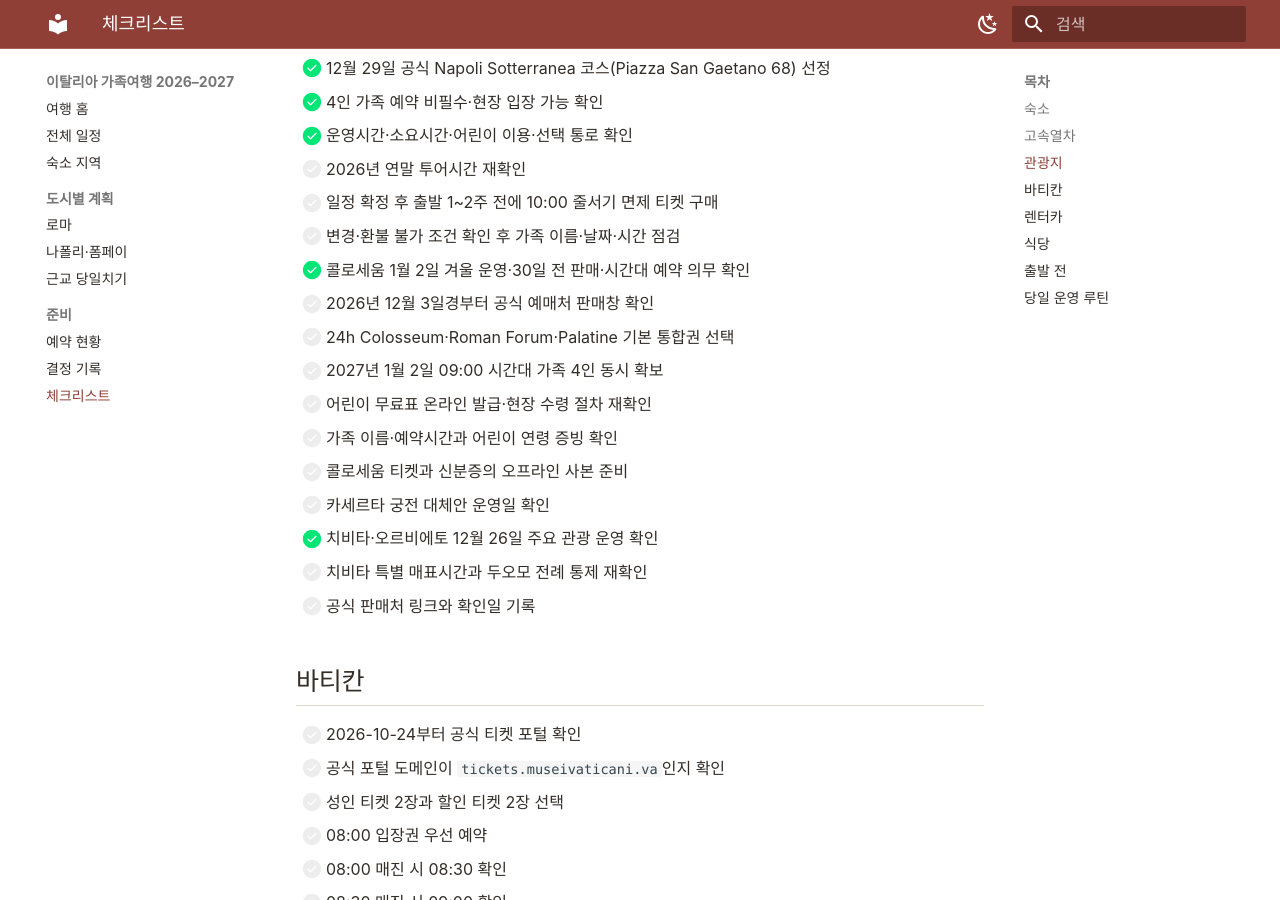
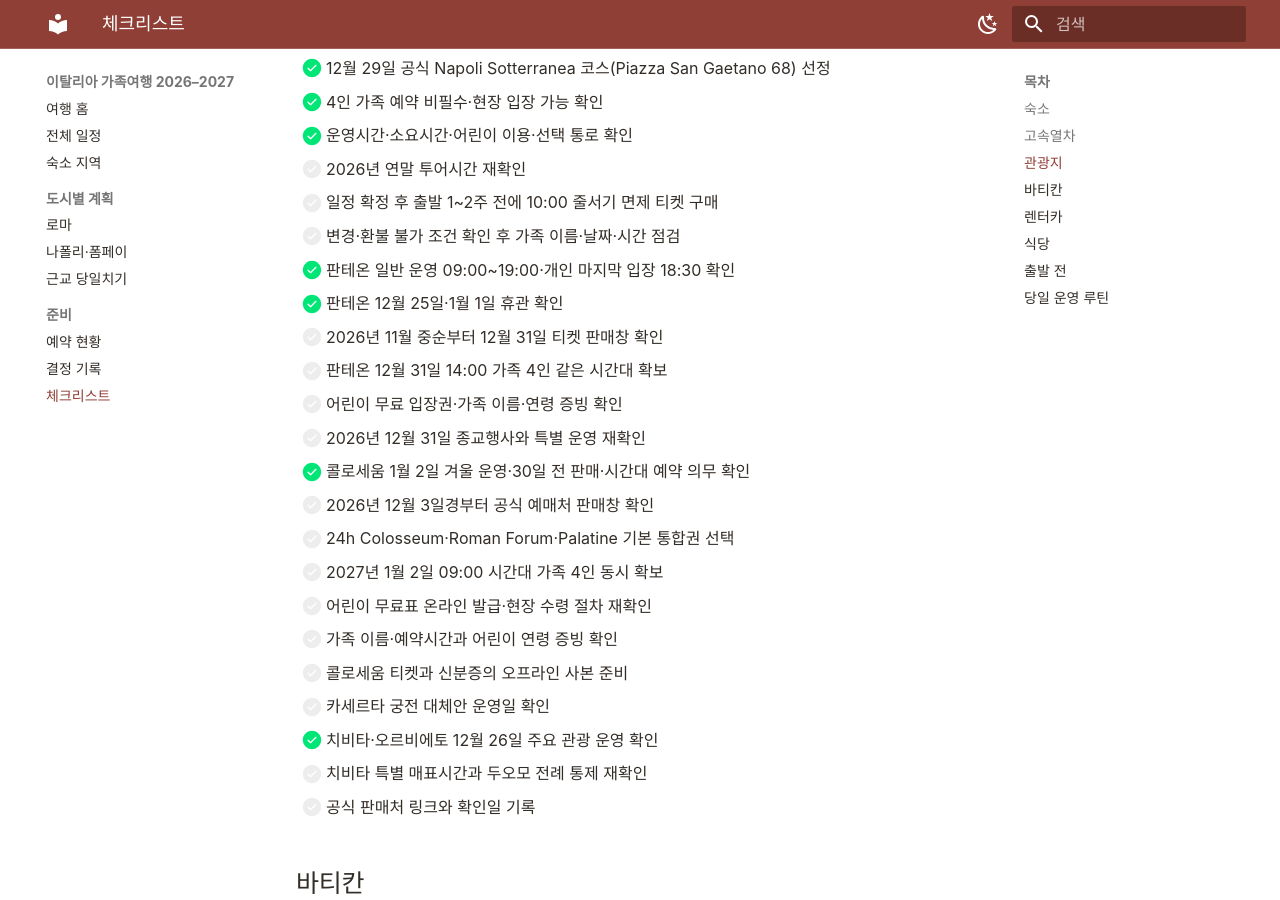
Before and after one commit to Jaeho211/italy-family-trip-2026, an MkDocs documentation site: the page built from docs/checklist.md, in a window 1280 px wide and 900 px high, scrolled down 1173 px. Built offline with MkDocs 1.6.1 and Material for MkDocs 9.7.7, drawn with Linux system fonts in a browser that asks for light colours.

Commit message:
Add Pantheon preparation checklist

```diff
--- a/docs/checklist.md
+++ b/docs/checklist.md
@@ -38,6 +38,12 @@
 - [ ] 2026년 연말 투어시간 재확인
 - [ ] 일정 확정 후 출발 1~2주 전에 10:00 줄서기 면제 티켓 구매
 - [ ] 변경·환불 불가 조건 확인 후 가족 이름·날짜·시간 점검
+- [x] 판테온 일반 운영 09:00~19:00·개인 마지막 입장 18:30 확인
+- [x] 판테온 12월 25일·1월 1일 휴관 확인
+- [ ] 2026년 11월 중순부터 12월 31일 티켓 판매창 확인
+- [ ] 판테온 12월 31일 14:00 가족 4인 같은 시간대 확보
+- [ ] 어린이 무료 입장권·가족 이름·연령 증빙 확인
+- [ ] 2026년 12월 31일 종교행사와 특별 운영 재확인
 - [x] 콜로세움 1월 2일 겨울 운영·30일 전 판매·시간대 예약 의무 확인
 - [ ] 2026년 12월 3일경부터 공식 예매처 판매창 확인
 - [ ] 24h Colosseum·Roman Forum·Palatine 기본 통합권 선택
```
